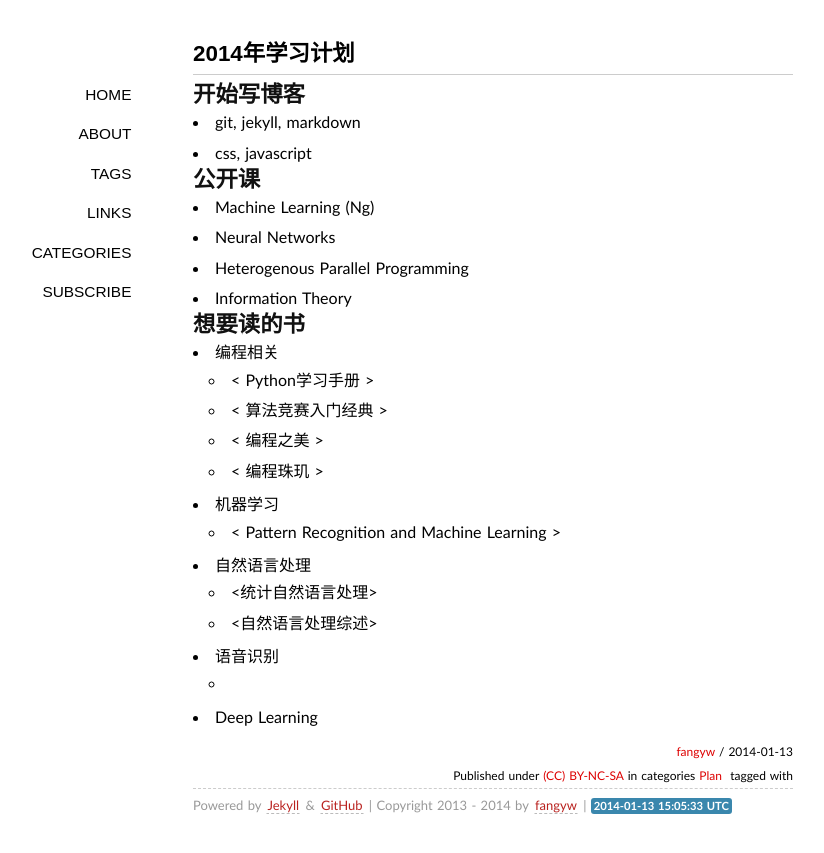
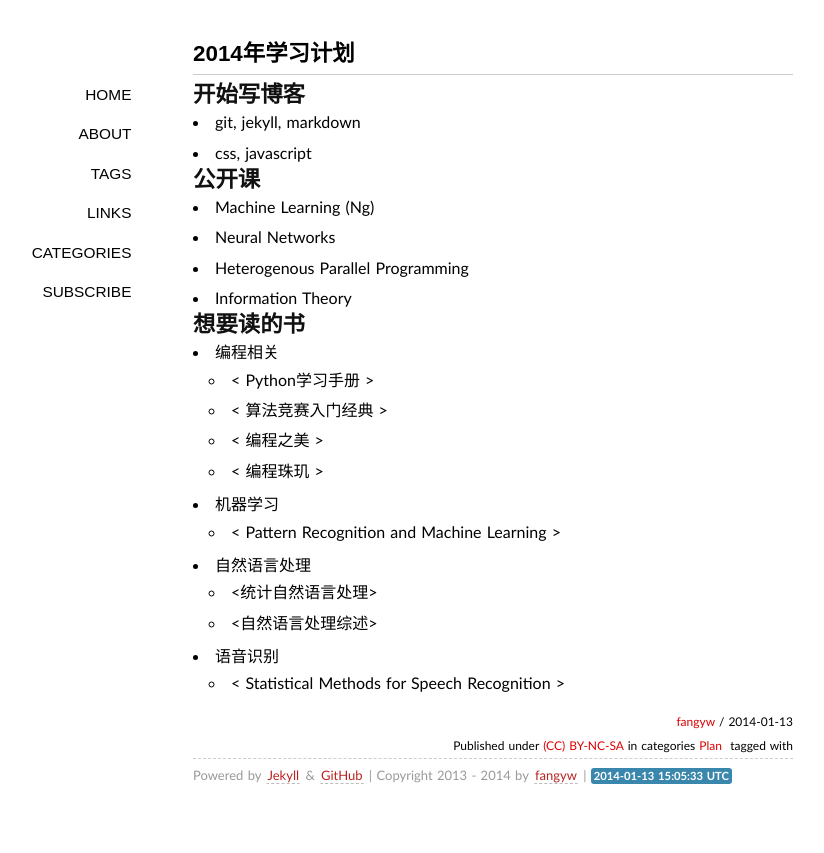
Before and after one commit to fangyw/fangyw.github.com, a Jekyll site: the page built from _posts/2014-01-13-2014年学习计划.md, in a window 1280 px wide. Shown: the top 853 px of the page, without its empty margins (147-971 px from the left). Built offline with Jekyll 4.4.1, drawn with Linux system fonts in a browser that asks for light colours; some web fonts are replaced; Markdown is read by kramdown in place of the engine named in the settings; comment, search, counter and statistics services are not loaded.

Commit message:
2014 plan

```diff
--- a/_posts/2014-01-13-2014年学习计划.md
+++ b/_posts/2014-01-13-2014年学习计划.md
@@ -28,6 +28,6 @@ tags: []
 - 自然语言处理
 	+ <统计自然语言处理>
 	+ <自然语言处理综述>
+
 - 语音识别
-	+ <Statistical Methods for Speech Recognition>
-- Deep Learning
+	+ < Statistical Methods for Speech Recognition >
```
